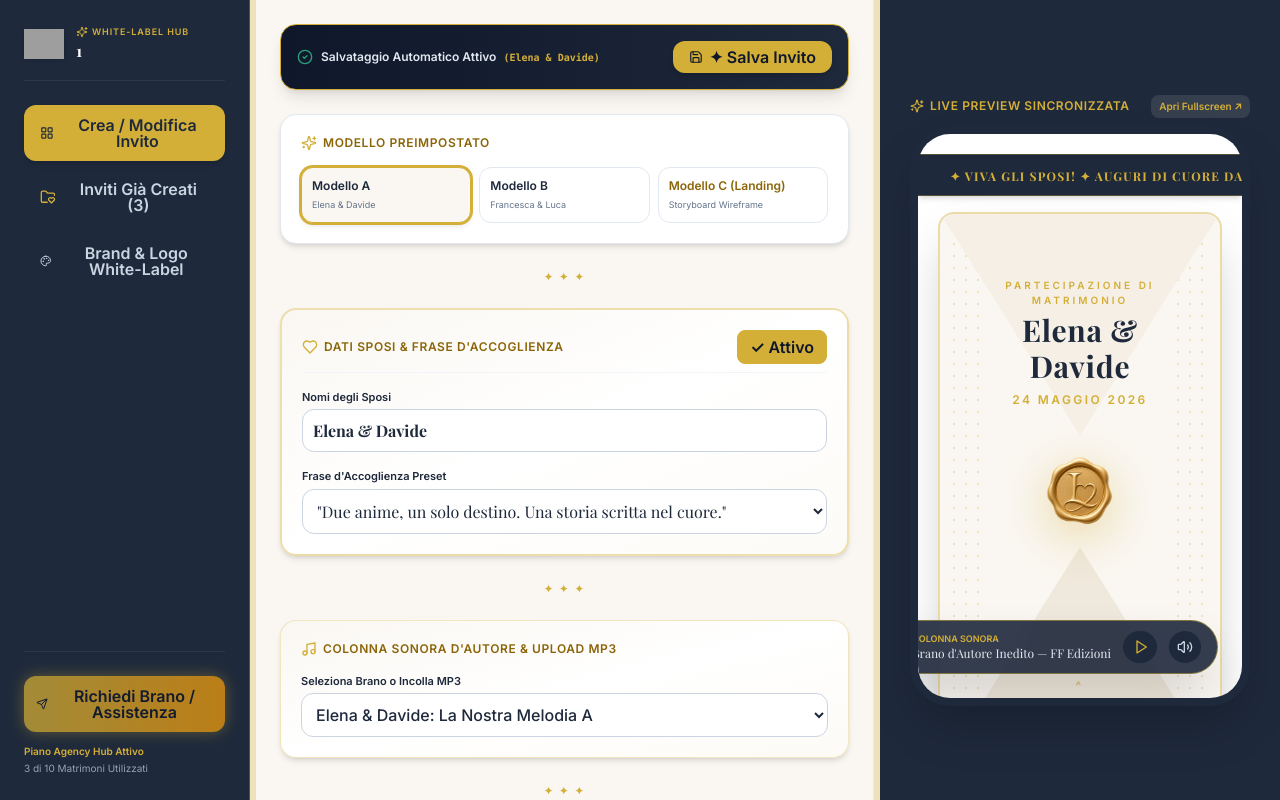
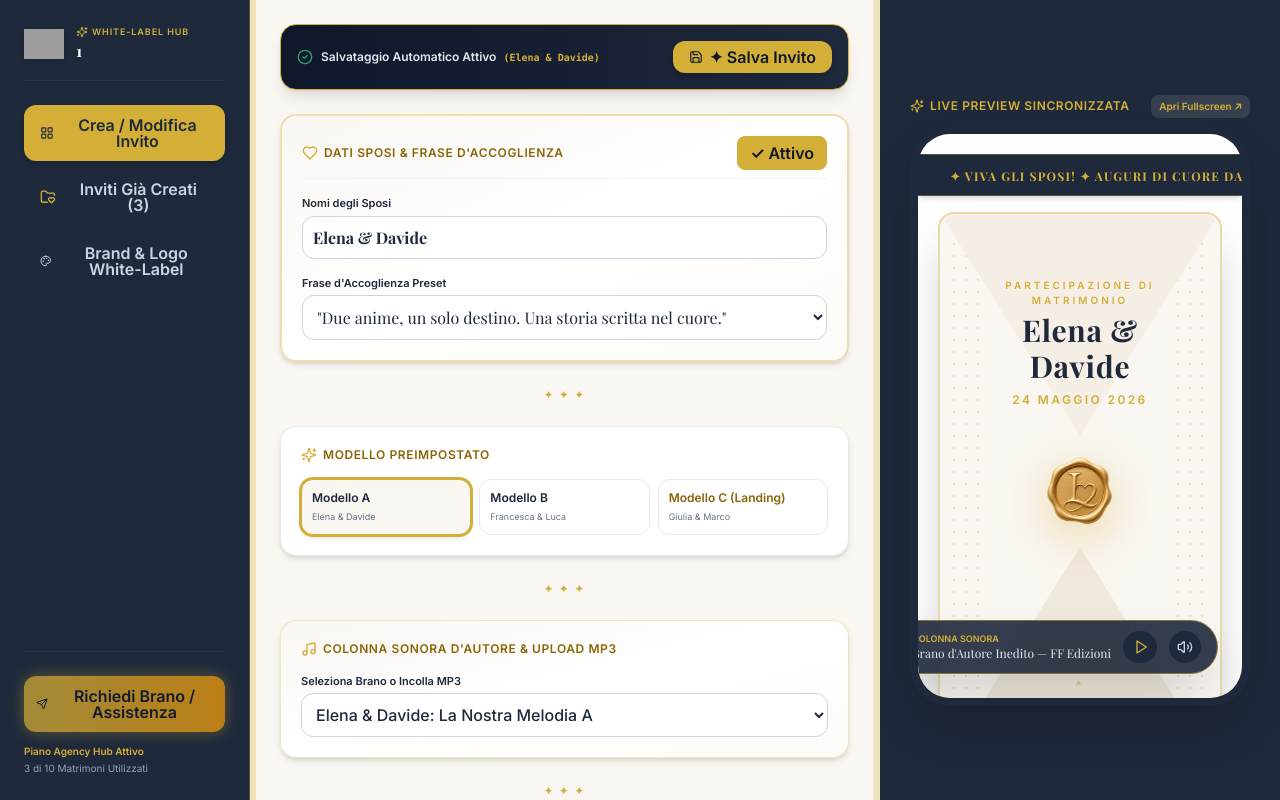
Before and after one commit to Rickym2025/love, a Next.js app: page /agency/1 in a window 1280 px wide. Built offline with nearby package versions, Linux system fonts and the light colour scheme; grey boxes are pictures that could not be loaded; a web font is replaced by a local one.

Commit message:
Update ConfiguratorForm.tsx

```diff
--- a/src/components/agency/ConfiguratorForm.tsx
+++ b/src/components/agency/ConfiguratorForm.tsx
@@ -96,6 +96,7 @@ export default function ConfiguratorForm(props: ConfiguratorFormProps) {
       grattaData: true,
       nuvole3d: true,
       locationMappa: true,
+      showOnlyMap: true,
       codiceAbbigliamento: true,
       negoziConvenzionati: true,
       listaNozzeAmazon: true,
@@ -217,57 +218,7 @@ export default function ConfiguratorForm(props: ConfiguratorFormProps) {
         </button>
       </div>
 
-      {/* ✦ 1. MODELLO PREIMPOSTATO (MODELLI A / B / C) ✦ */}
-      <div className="p-5 bg-white rounded-2xl border border-slate-200 shadow-md space-y-3">
-        <h3 className="text-xs font-bold uppercase tracking-wider text-[#8B6508] flex items-center gap-1.5">
-          <Sparkles className="w-4 h-4 text-[#D4AF37]" /> Modello Preimpostato
-        </h3>
-
-        <div className="grid grid-cols-3 gap-2 pt-1">
-          <button
-            type="button"
-            onClick={applyTemplateA}
-            className={`p-2.5 rounded-xl border text-left transition-all cursor-pointer ${
-              selectedTemplate === "A"
-                ? "border-[#D4AF37] bg-[#FAF7F2] shadow-md ring-2 ring-[#D4AF37]"
-                : "border-slate-200 bg-white hover:border-slate-300"
-            }`}
-          >
-            <span className="text-xs font-bold block text-[#1E293B]">Modello A</span>
-            <span className="text-[9px] text-slate-500 mt-1 block">Elena &amp; Davide</span>
-          </button>
-
-          <button
-            type="button"
-            onClick={applyTemplateB}
-            className={`p-2.5 rounded-xl border text-left transition-all cursor-pointer ${
-              selectedTemplate === "B"
-                ? "border-[#D4AF37] bg-[#FAF7F2] shadow-md ring-2 ring-[#D4AF37]"
-                : "border-slate-200 bg-white hover:border-slate-300"
-            }`}
-          >
-            <span className="text-xs font-bold block text-[#1E293B]">Modello B</span>
-            <span className="text-[9px] text-slate-500 mt-1 block">Francesca &amp; Luca</span>
-          </button>
-
-          <button
-            type="button"
-            onClick={applyTemplateC}
-            className={`p-2.5 rounded-xl border text-left transition-all cursor-pointer ${
-              selectedTemplate === "C"
-                ? "border-[#D4AF37] bg-[#FAF7F2] shadow-md ring-2 ring-[#D4AF37]"
-                : "border-slate-200 bg-white hover:border-slate-300"
-            }`}
-          >
-            <span className="text-xs font-bold block text-[#8B6508]">Modello C (Landing)</span>
-            <span className="text-[9px] text-slate-500 mt-1 block">Storyboard Wireframe</span>
-          </button>
-        </div>
-      </div>
-
-      <div className="text-center text-[#D4AF37] font-serif text-xs tracking-widest my-1">✦ ✦ ✦</div>
-
-      {/* ✦ 2. DATI SPOSI & FRASE BENVENUTO ✦ */}
+      {/* ✦ MODULO 1: DATI SPOSI & FRASE BENVENUTO (PRIMO MODULO) ✦ */}
       <div className="p-5 bg-gradient-to-br from-[#FAF7F2] via-white to-[#FDFBF7] rounded-2xl border-2 border-[#D4AF37]/40 shadow-md space-y-4">
         <div className="flex justify-between items-center border-b border-slate-100 pb-2">
           <h3 className="text-xs font-bold uppercase tracking-wider text-[#8B6508] flex items-center gap-1.5">
@@ -324,7 +275,57 @@ export default function ConfiguratorForm(props: ConfiguratorFormProps) {
 
       <div className="text-center text-[#D4AF37] font-serif text-xs tracking-widest my-1">✦ ✦ ✦</div>
 
-      {/* ✦ 3. COLONNA SONORA D'AUTORE / UPLOAD MP3 ✦ */}
+      {/* ✦ MODULO 2: MODELLO PREIMPOSTATO (MODELLI A / B / C) ✦ */}
+      <div className="p-5 bg-white rounded-2xl border border-slate-200 shadow-md space-y-3">
+        <h3 className="text-xs font-bold uppercase tracking-wider text-[#8B6508] flex items-center gap-1.5">
+          <Sparkles className="w-4 h-4 text-[#D4AF37]" /> Modello Preimpostato
+        </h3>
+
+        <div className="grid grid-cols-3 gap-2 pt-1">
+          <button
+            type="button"
+            onClick={applyTemplateA}
+            className={`p-2.5 rounded-xl border text-left transition-all cursor-pointer ${
+              selectedTemplate === "A"
+                ? "border-[#D4AF37] bg-[#FAF7F2] shadow-md ring-2 ring-[#D4AF37]"
+                : "border-slate-200 bg-white hover:border-slate-300"
+            }`}
+          >
+            <span className="text-xs font-bold block text-[#1E293B]">Modello A</span>
+            <span className="text-[9px] text-slate-500 mt-1 block">Elena &amp; Davide</span>
+          </button>
+
+          <button
+            type="button"
+            onClick={applyTemplateB}
+            className={`p-2.5 rounded-xl border text-left transition-all cursor-pointer ${
+              selectedTemplate === "B"
+                ? "border-[#D4AF37] bg-[#FAF7F2] shadow-md ring-2 ring-[#D4AF37]"
+                : "border-slate-200 bg-white hover:border-slate-300"
+            }`}
+          >
+            <span className="text-xs font-bold block text-[#1E293B]">Modello B</span>
+            <span className="text-[9px] text-slate-500 mt-1 block">Francesca &amp; Luca</span>
+          </button>
+
+          <button
+            type="button"
+            onClick={applyTemplateC}
+            className={`p-2.5 rounded-xl border text-left transition-all cursor-pointer ${
+              selectedTemplate === "C"
+                ? "border-[#D4AF37] bg-[#FAF7F2] shadow-md ring-2 ring-[#D4AF37]"
+                : "border-slate-200 bg-white hover:border-slate-300"
+            }`}
+          >
+            <span className="text-xs font-bold block text-[#8B6508]">Modello C (Landing)</span>
+            <span className="text-[9px] text-slate-500 mt-1 block">Giulia &amp; Marco</span>
+          </button>
+        </div>
+      </div>
+
+      <div className="text-center text-[#D4AF37] font-serif text-xs tracking-widest my-1">✦ ✦ ✦</div>
+
+      {/* ✦ MODULO 3: COLONNA SONORA D'AUTORE / UPLOAD MP3 ✦ */}
       <div className="p-5 bg-gradient-to-br from-[#FAF7F2] via-white to-[#FDFBF7] rounded-2xl border border-[#D4AF37]/30 shadow-md space-y-4">
         <h3 className="text-xs font-bold uppercase tracking-wider text-[#8B6508] flex items-center gap-1.5">
           <Music className="w-4 h-4 text-[#D4AF37]" /> Colonna Sonora d&apos;Autore &amp; Upload MP3
@@ -361,7 +362,7 @@ export default function ConfiguratorForm(props: ConfiguratorFormProps) {
 
       <div className="text-center text-[#D4AF37] font-serif text-xs tracking-widest my-1">✦ ✦ ✦</div>
 
-      {/* ✦ 4. SFONDO DELL'INVITO & TEXTURES ✦ */}
+      {/* ✦ MODULO 4: SFONDO DELL'INVITO & TEXTURES ✦ */}
       <div className="p-5 bg-white rounded-2xl border border-slate-200 shadow-md space-y-4">
         <h3 className="text-xs font-bold uppercase tracking-wider text-[#8B6508] flex items-center gap-1.5">
           <Layers className="w-4 h-4 text-[#D4AF37]" /> Sfondo dell&apos;Invito &amp; Textures (10 Preset + Palette)
@@ -407,7 +408,7 @@ export default function ConfiguratorForm(props: ConfiguratorFormProps) {
 
       <div className="text-center text-[#D4AF37] font-serif text-xs tracking-widest my-1">✦ ✦ ✦</div>
 
-      {/* ✦ 5. EFFETTO START INIZIALE ✦ */}
+      {/* ✦ MODULO 5: EFFETTO START INIZIALE ✦ */}
       <div className="p-5 bg-gradient-to-br from-[#FAF7F2] via-white to-[#FDFBF7] rounded-2xl border border-[#D4AF37]/30 shadow-md space-y-4">
         <div className="flex justify-between items-center border-b border-slate-100 pb-2">
           <h3 className="text-xs font-bold uppercase tracking-wider text-[#8B6508] flex items-center gap-1.5">
@@ -626,20 +627,20 @@ export default function ConfiguratorForm(props: ConfiguratorFormProps) {
           </h3>
           <button
             type="button"
-            onClick={() => toggleModule("locationMappa")}
+            onClick={() => toggleModule("showOnlyMap")}
             className={`px-3 py-1 text-[10px] font-bold rounded-lg border transition-all cursor-pointer ${
-              modules?.locationMappa !== false
+              modules?.showOnlyMap !== false
                 ? "bg-[#D4AF37] text-slate-900 border-[#D4AF37]"
                 : "bg-slate-100 text-slate-500 border-slate-200"
             }`}
           >
-            {modules?.locationMappa !== false ? "✓ Mappa Google Attiva" : "✕ Nascondi Solo Mappa Google"}
+            {modules?.showOnlyMap !== false ? "✓ Mappa Google Visibile" : "✕ Nascondi Solo Mappa Google"}
           </button>
         </div>
 
         <div className="space-y-3">
           <div>
-            <label className="block text-[11px] font-bold mb-1">Nome della Location / Villa</label>
+            <label className="block text-[11px] font-bold mb-1">Nome della Location / Villa (Sempre Visibile)</label>
             <input
               type="text"
               value={locationName}
@@ -648,7 +649,7 @@ export default function ConfiguratorForm(props: ConfiguratorFormProps) {
             />
           </div>
           <div>
-            <label className="block text-[11px] font-bold mb-1">Indirizzo per Navigatore / Google Maps</label>
+            <label className="block text-[11px] font-bold mb-1">Indirizzo per Navigatore / Google Maps (Sempre Visibile)</label>
             <input
               type="text"
               value={locationAddress}
@@ -870,7 +871,7 @@ export default function ConfiguratorForm(props: ConfiguratorFormProps) {
             onClick={() => toggleModule("fregiStelle")}
             className={`px-3 py-1 text-[10px] font-bold rounded-lg border transition-all cursor-pointer ${
               modules?.fregiStelle !== false
-                ? "bg-[#D4AF37] text-slate-900 border-[#D4AF37]"
+                ? "bg-[#D4AF37] text-[#1E293B] border-[#D4AF37]"
                 : "bg-slate-100 text-slate-500 border-slate-200"
             }`}
           >
```
